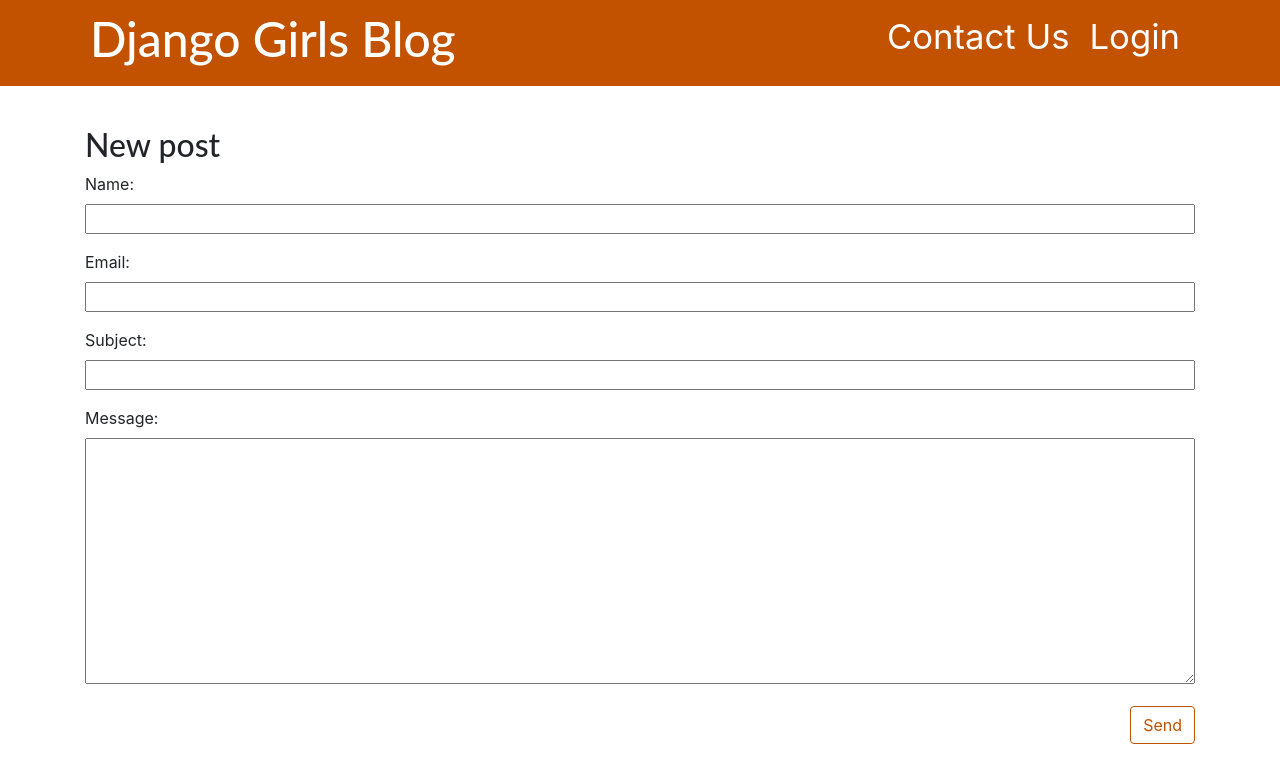
After one commit to f-gozie/full-blog, a Django app: page /contact_us/ in a window 1280 px wide. The commit adds this page. Shown: the top 783 px of the page. Run offline with Django 3.2, Linux system fonts and the light colour scheme; parts of the project's set-up code (start-up, migrations or seed data) failed here and were passed over.

Commit message:
Feat: Integrated sendgrid api and celery for email sending

```diff
--- a/blog/forms.py
+++ b/blog/forms.py
@@ -1,5 +1,5 @@
 from django import forms
-from .models import Post, Comment
+from .models import Post, Comment, Contact
 
 
 class PostForm(forms.ModelForm):
@@ -14,3 +14,10 @@ class CommentForm(forms.ModelForm):
 	class Meta:
 		model = Comment
 		fields = ('author', 'text')
+
+
+class ContactForm(forms.ModelForm):
+
+	class Meta:
+		model = Contact
+		fields = '__all__'
--- a/blog/models.py
+++ b/blog/models.py
@@ -34,3 +34,13 @@ class Comment(models.Model):
 
 	def __str__(self):
 		return self.text
+
+
+class Contact(models.Model):
+	name = models.CharField(max_length = 100)
+	email = models.EmailField()
+	subject = models.CharField(max_length = 100)
+	message = models.TextField()
+
+	def __str__(self):
+		return self.name
--- a/blog/urls.py
+++ b/blog/urls.py
@@ -11,5 +11,6 @@ urlpatterns = [
 	path('post/<int:pk>/publish', views.post_publish, name='post_publish'),
 	path('post/<int:pk>/delete', views.post_delete, name='post_delete'),
 	path('post/<int:pk>/comment/add', views.add_comment, name='add_comment'),
-	path('post/<int:pk>/comment/<str:action>', views.handle_comment, name='handle_comment')
+	path('post/<int:pk>/comment/<str:action>', views.handle_comment, name='handle_comment'),
+	path('contact_us/', views.contact_us, name='contact_us')
 ]
--- a/blog/views.py
+++ b/blog/views.py
@@ -3,7 +3,9 @@ from django.utils import timezone
 from django.contrib.auth.decorators import login_required
 
 from .models import Post, Comment
-from .forms import PostForm, CommentForm
+from .forms import PostForm, CommentForm, ContactForm
+
+from .helpers.sendgrid import send_mail
 
 
 def post_list(request):
@@ -82,3 +84,16 @@ def handle_comment(request, pk, action):
 	elif action == "delete":
 		comment.delete()
 		return redirect('post_detail', pk=comment.post.pk)
+
+
+def contact_us(request):
+	if request.method == 'POST':
+		form = ContactForm(request.POST)
+		contact = form.save(commit=False)
+		to = contact.email
+		send_mail.delay(to=to)
+		contact.save()
+		return redirect('post_list')
+	else:
+		form = ContactForm()
+	return render(request, 'blog/contact_us.html', {'form':form})
--- a/full_blog/__init__.py
+++ b/full_blog/__init__.py
@@ -0,0 +1,3 @@
+from __future__ import absolute_import
+
+from .celery import app as celery_app
--- a/templates/blog/base.html
+++ b/templates/blog/base.html
@@ -17,6 +17,7 @@
                 {% else %}
                     <a href="{% url 'login' %}" class="top-menu"><span class="glyphicon glyphicon-lock">Login</span></a>
                 {% endif %}
+                <a href="{% url 'contact_us' %}" class="top-menu">Contact Us</a>
 	            <h1><a href="/">Django Girls Blog</a></h1>
         	</div>
         </header>
--- /dev/null
+++ b/templates/blog/contact_us.html
@@ -0,0 +1,9 @@
+{% extends 'blog/base.html' %}
+
+{% block content %}
+    <h2>New post</h2>
+    <form method="POST" class="post-form">{% csrf_token %}
+        {{ form.as_p }}
+        <button type="submit" class="save btn btn-default">Send</button>
+    </form>
+{% endblock %}
```
Also changed, not shown: blog/admin.py (+6 -1 lines), blog/helpers/sendgrid.py (added, +25 -0 lines), full_blog/celery.py (added, +15 -0 lines), full_blog/settings.py (+7 -0 lines), requirements.txt (added, +25 -0 lines), blog/migrations/0004_contact.py (added), db.sqlite3, 1 other file.
